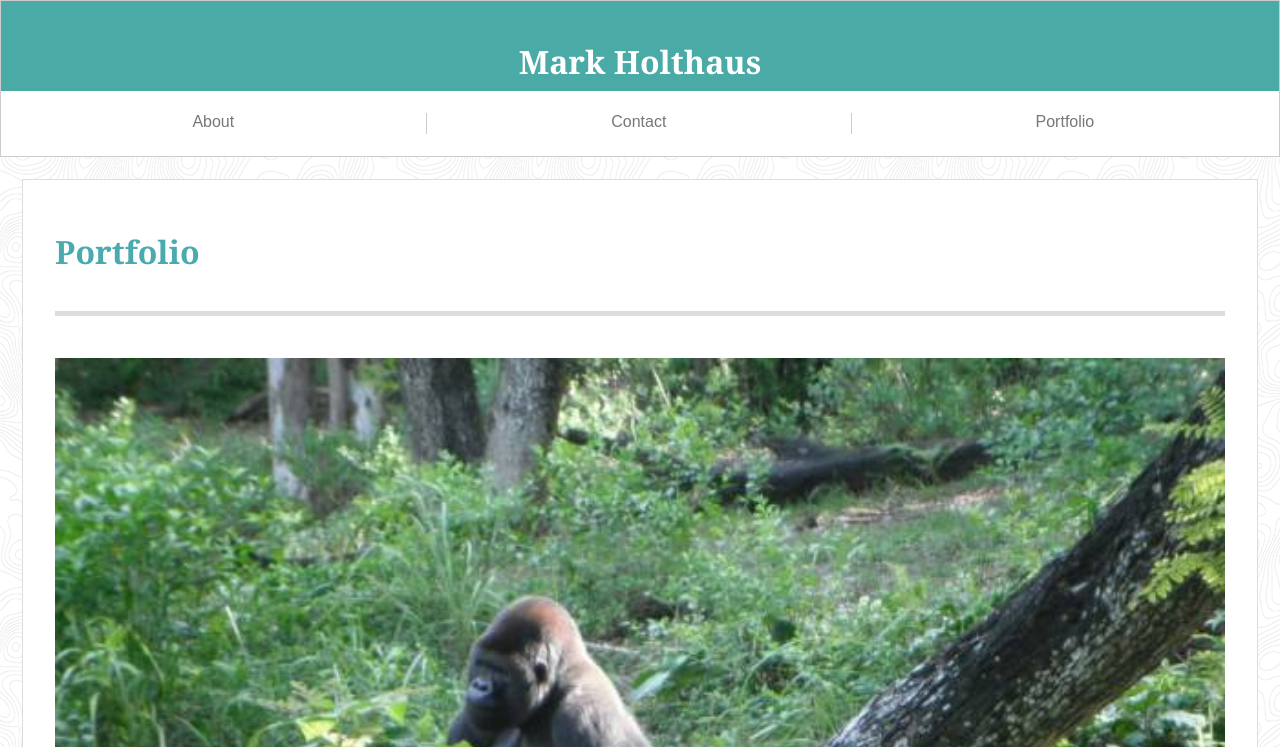
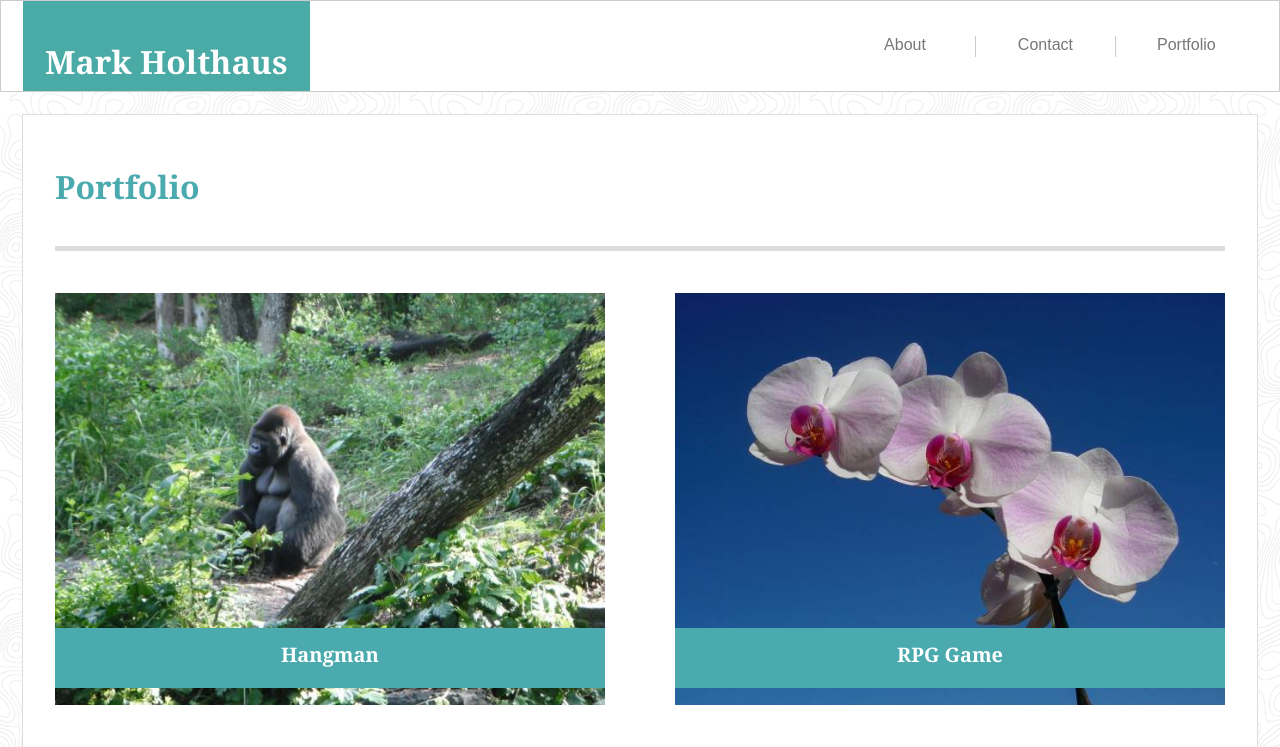
Before and after one commit to Momojunzi/Responsive-Portfolio, a plain HTML site: page portfolio.html in a window 1280 px wide. Shown: the top 747 px of the page. Drawn offline with Linux system fonts and the light colour scheme; files that its build step writes are made by us from their sources.

Commit message:
768 portfolio and about

```diff
--- a/assets/css/style.css
+++ b/assets/css/style.css
@@ -105,7 +105,7 @@ aside {
 	font-size: 1.5em;
 	padding-bottom: 22px;
 	border-bottom: solid #dddddd 2px;
-	font-family: 'Georgia', Times, Times New Roman, serif;;
+	font-family: 'Georgia', Times, Times New Roman, serif;
 	color: #4aaaad;
 }
 
@@ -162,7 +162,8 @@ textarea {
 	padding: 11px;
 	position: relative;
 	margin-top: -88px;
-	font-size: 1.75em;
+	font-size: 1.25em;
+	font-family: 'Georgia', Times, Times New Roman, serif;
 }
 
 footer {
@@ -173,3 +174,33 @@ footer {
 	color: #ffffff;
 	padding-top: 22px;
 }
+
+@media only screen and (min-width: 641px) {
+	.header-container {
+		display: flex;
+		flex-flow: row nowrap;
+		justify-content: space-between;
+		background: #ffffff;
+	}
+
+	.name-div {
+		margin-left: 22px;
+		padding: 22px;
+	}
+
+	.header-nav {
+		width: 33%;
+		margin-right: 22px;
+		align-self: center;
+	}
+
+	.portfolio-content {
+		display: flex;
+		flex-flow: row wrap;
+		justify-content: space-between;
+	}
+
+	.portfolio-img-div {
+		width: 47%;
+	}
+}
--- a/portfolio.html
+++ b/portfolio.html
@@ -1,6 +1,7 @@
 <!DOCTYPE html>
 <html>
 	<head>
+		<meta name="viewport" content="width=device-width, initial-scale=1">
 		<link rel="stylesheet" type="text/css" href="./asets/css/reset.css">
 		<link rel="stylesheet" type="text/css" href="./assets/css/style.css">
 		<title>Portfolio</title>
@@ -22,7 +23,7 @@
 		<main class="main-content">
 			<section class="about-main">
 				<h2 class="about-header">Portfolio</h2>
-				<div class="about-content">
+				<div class="about-content portfolio-content">
 					<div class="portfolio-img-div left">
 						<img src="assets/images/gorilla.jpg" class="portfolio-img">
 						<h2 class="portfolio-img-title">Hangman</h2>
```
Also changed, not shown: contact.html (+1 -0 lines), index.html (+1 -0 lines).
